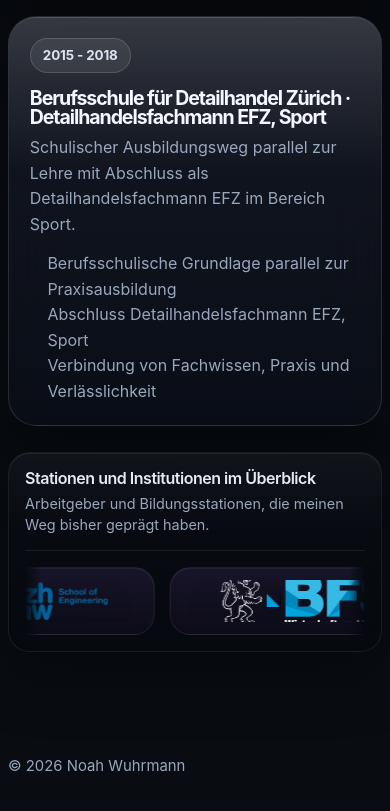
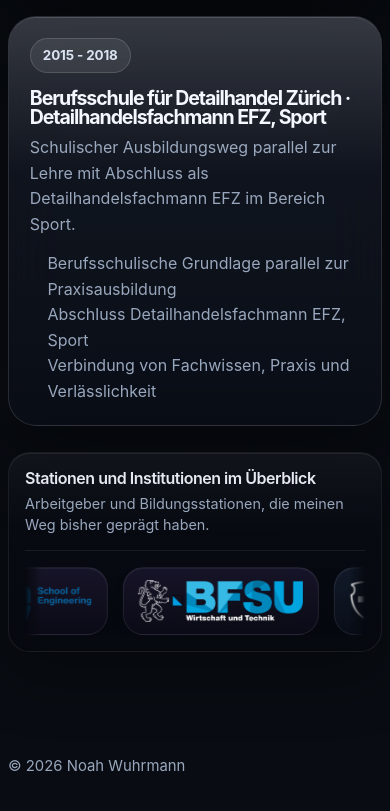
Before and after one commit to Noahwuhrmann/noah-wuhrmann-cv, a React (Vite) app: page /resume in a window 390 px wide. Shown: the part 3960-4771 px from the top of the page. Built offline with nearby package versions, Linux system fonts and the light colour scheme.

Commit message:
Prepare site for GitHub Pages

```diff
--- a/index.html
+++ b/index.html
@@ -9,6 +9,14 @@
       content="Portfolio und Bewerbungswebseite von Noah Wuhrmann mit Projekten, Erfahrung und Kontakt."
     />
     <title>Noah Wuhrmann | Portfolio &amp; Bewerbung</title>
+    <script type="module">
+      const params = new URLSearchParams(window.location.search)
+      const redirect = params.get("redirect")
+
+      if (redirect) {
+        window.history.replaceState(null, "", decodeURIComponent(redirect))
+      }
+    </script>
   </head>
   <body>
     <div id="root"></div>
--- a/src/App.tsx
+++ b/src/App.tsx
@@ -23,7 +23,7 @@ function ScrollToTop() {
 export default function App() {
   return (
     <LanguageProvider>
-      <BrowserRouter>
+      <BrowserRouter basename={import.meta.env.BASE_URL}>
         <ScrollToTop />
         <Routes>
           <Route element={<SiteLayout />}>
--- a/src/index.css
+++ b/src/index.css
@@ -1454,7 +1454,6 @@ button {
 
 .resume-logo-card {
   flex: 0 0 auto;
-  min-width: 228px;
   height: 4.9rem;
   display: flex;
   align-items: center;
@@ -1475,32 +1474,30 @@ button {
 }
 
 .resume-logo-card.is-standard {
-  min-width: 228px;
+  min-width: 0;
 }
 
 .resume-logo-card.is-wide {
-  min-width: 268px;
+  min-width: 0;
 }
 
 .resume-logo-card.is-ultra-wide {
-  min-width: 430px;
+  min-width: 0;
 }
 
 .resume-logo-visual {
-  width: 100%;
   height: 100%;
   display: flex;
   align-items: center;
   justify-content: center;
-  padding: 0 0.4rem;
-  overflow: hidden;
+  flex: 0 0 auto;
 }
 
 .resume-logo-image {
   display: block;
-  height: 56px;
+  height: 100%;
   width: auto;
-  max-width: 100%;
+  max-width: none;
   object-fit: contain;
   filter: drop-shadow(0 10px 24px rgba(0, 0, 0, 0.24));
 }
@@ -1883,21 +1880,20 @@ button {
   }
 
   .resume-logo-card {
-    min-width: 188px;
     height: 4.2rem;
     padding: 0.72rem 0.9rem;
   }
 
   .resume-logo-card.is-standard {
-    min-width: 188px;
+    min-width: 0;
   }
 
   .resume-logo-card.is-wide {
-    min-width: 220px;
+    min-width: 0;
   }
 
   .resume-logo-card.is-ultra-wide {
-    min-width: 320px;
+    min-width: 0;
   }
 
   .resume-logo-wordmark {
--- a/vite.config.ts
+++ b/vite.config.ts
@@ -5,12 +5,14 @@ import react from "@vitejs/plugin-react"
 import { defineConfig } from "vite"
 
 const __dirname = path.dirname(fileURLToPath(import.meta.url))
+const githubPagesBase = "/noah-wuhrmann-cv/"
 
-export default defineConfig({
+export default defineConfig(({ mode }) => ({
+  base: mode === "production" ? githubPagesBase : "/",
   plugins: [react()],
   resolve: {
     alias: {
       "@": path.resolve(__dirname, "./src"),
     },
   },
-})
+}))
```
Also changed, not shown: public/404.html (added, +20 -0 lines), src/assets/logos/mil.png, src/assets/logos/zhaw.png.
